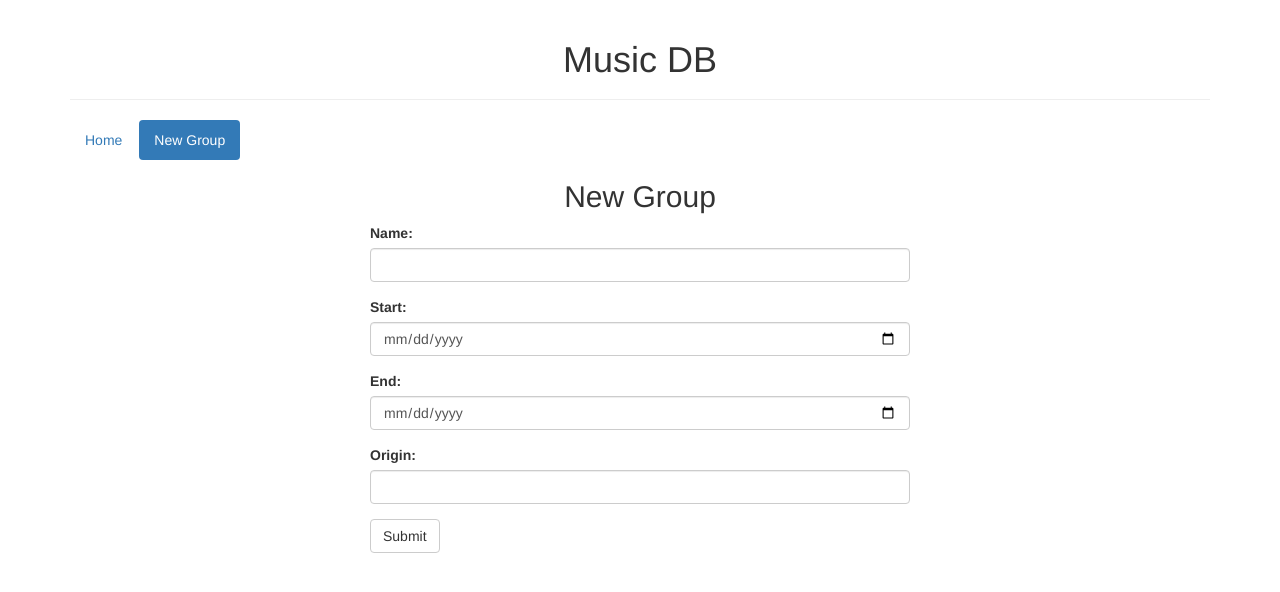
After one commit to aitva/music_db, a PHP site: page /new_group.php in a window 1280 px wide. The commit adds this page. Shown: the top 592 px of the page. Run offline with PHP 8.4, Linux system fonts and the light colour scheme.

Commit message:
Add add_group.php.

```diff
--- a/index.php
+++ b/index.php
@@ -24,7 +24,7 @@ try {
 <body class="container">
     <div class="page-header"><h1 class="text-center">Music DB</h1></div>
     <ul class="nav nav-pills">
-        <li role="presentation" class="active"><a href="#">Home</a></li>
+        <li role="presentation" class="active"><a href="index.php">Home</a></li>
         <li role="presentation"><a href="new_group.php">New Group</a></li>
     </ul>
     <!-- On crée une liste d'article à partir de $groups -->
--- /dev/null
+++ b/new_group.php
@@ -0,0 +1,71 @@
+<?php
+// Filtre la variable $_POST et empèche les injections HTML/CSS/JS.
+$post = filter_input_array(INPUT_POST, FILTER_SANITIZE_STRING);
+
+// Test l'existence des champs 'name' et 'start'.
+if (!empty($post['name']) && !empty($post['start'])) {
+    try {
+        // Crée une connexion vers la base de données.
+        $pdo = new PDO('mysql:host=localhost;dbname=music_db', 'admin', 'simplon');
+        // Transforme toutes les erreurs en exception.
+        $pdo->setAttribute(PDO::ATTR_ERRMODE, PDO::ERRMODE_EXCEPTION);
+
+        $stmt = $pdo->prepare('INSERT INTO `group` (name, start, end, origin) VALUES (:name, :start, :end, :origin);');
+        if (empty($post['end'])) {
+            $post['end'] = NULL;
+        }
+        if (empty($post['origin'])) {
+            $post['origin'] = NULL;
+        }
+        $stmt->execute([
+            'name' => $post['name'],
+            'start' => $post['start'],
+            'end' => $post['end'],
+            'origin' => $post['origin'],
+        ]);
+        header('location: index.php');
+    } catch (Exception $e) {
+        header('Content-Type: text/plain');
+        echo 'fail to contact DB: ' . $e->getMessage();
+        exit(1);
+    }
+}
+?><!DOCTYPE html>
+<html lang="en">
+<head>
+    <meta charset="UTF-8">
+    <meta name="viewport" content="width=device-width, initial-scale=1.0">
+    <meta http-equiv="X-UA-Compatible" content="ie=edge">
+    <title>Music DB - New Group</title>
+    <link rel="stylesheet" href="https://maxcdn.bootstrapcdn.com/bootstrap/3.3.7/css/bootstrap.min.css" integrity="sha384-BVYiiSIFeK1dGmJRAkycuHAHRg32OmUcww7on3RYdg4Va+PmSTsz/K68vbdEjh4u" crossorigin="anonymous">
+</head>
+<body class="container">
+    <div class="page-header">
+        <h1 class="text-center">Music DB</h1>
+    </div>
+    <ul class="nav nav-pills">
+        <li role="presentation"><a href="index.php">Home</a></li>
+        <li role="presentation" class="active"><a href="new_group.php">New Group</a></li>
+    </ul>
+    <h2 class="text-center">New Group</h2>
+    <form action="" method="POST" class="col-sm-offset-3 col-sm-6">
+        <div class="form-group">
+            <label for="name">Name:</label>
+            <input id="name" type="text" name="name" class="form-control">
+        </div>
+        <div class="form-group">
+            <label for="start">Start:</label>
+            <input id="start" type="date" name="start" class="form-control">
+        </div>
+        <div class="form-group">
+            <label for="end">End:</label>
+            <input id="end" type="date" name="end" class="form-control">
+        </div>
+        <div class="form-group">
+            <label for="origin">Origin:</label>
+            <input id="origin" type="text" name="origin" class="form-control">
+        </div>
+        <input type="submit" class="btn btn-default">
+    </form>
+</body>
+</html>
```
